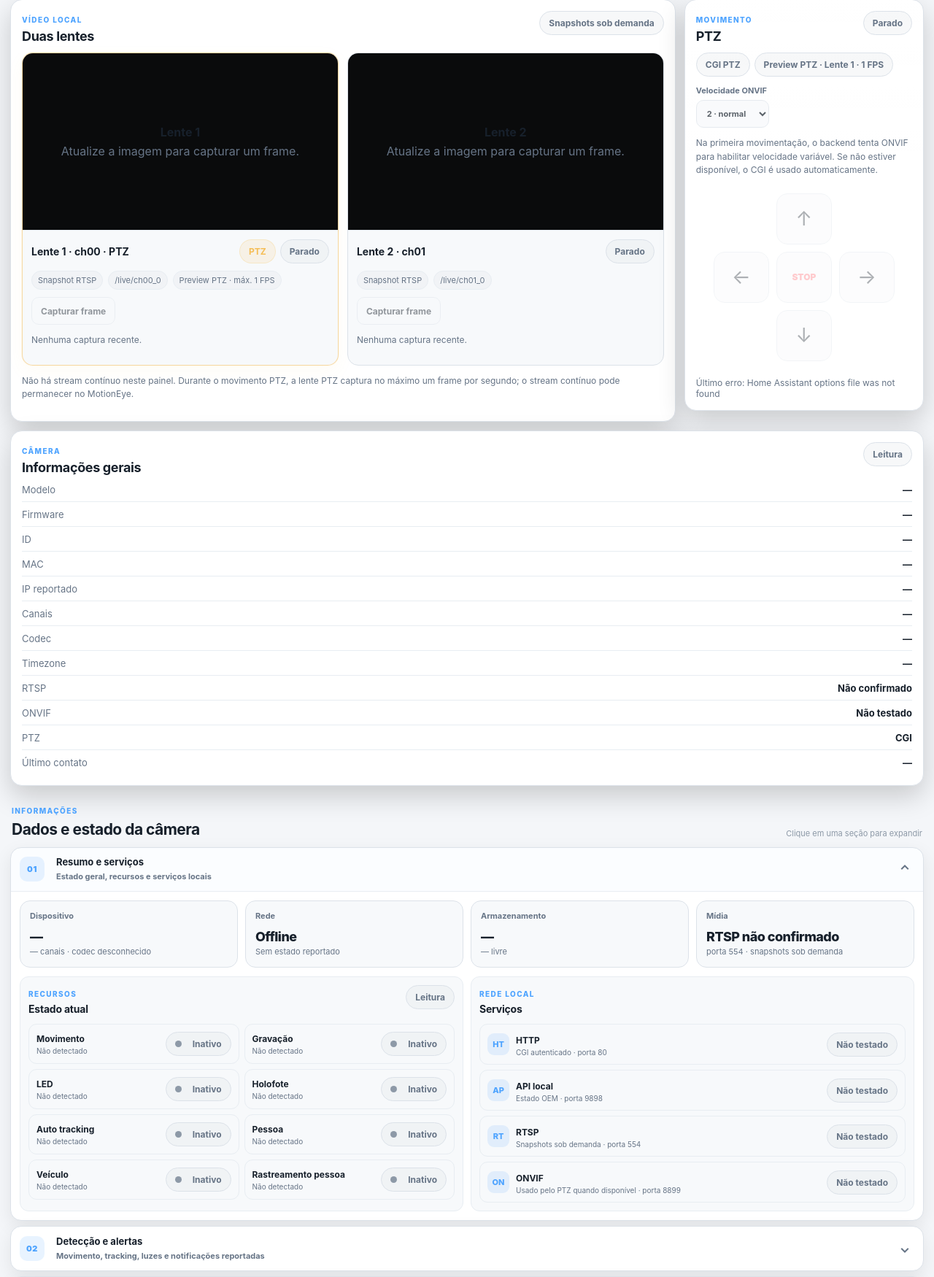
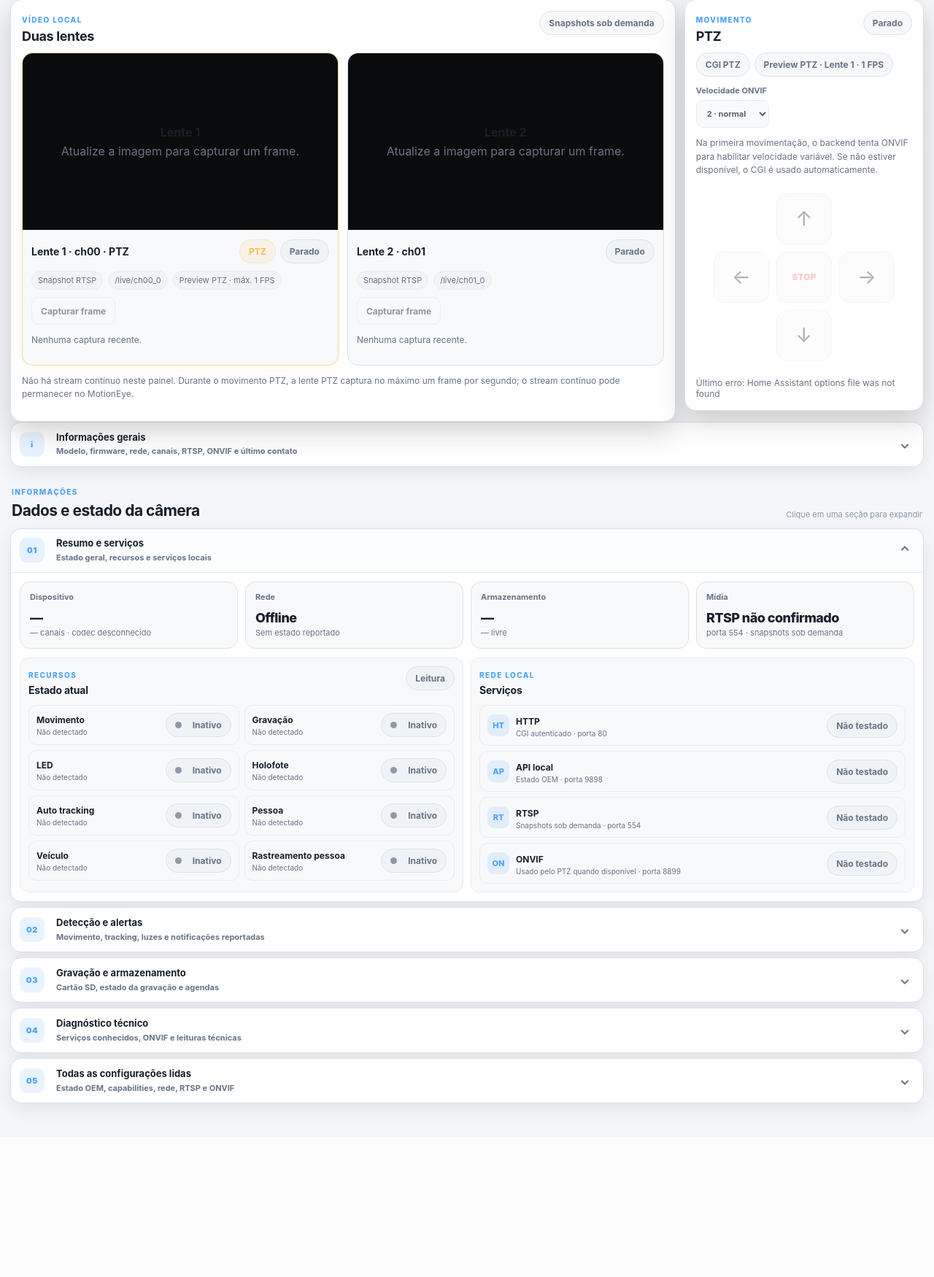
Before and after one commit to lucaslucian/ha-jooan-ptz, a Flask app: page / in a window 1280 px wide. Shown: the part 201-1951 px from the top of the page at 73% size. After the commit the page ends 1729 px from the top, so only its background shows below. Run offline with Flask 3, Linux system fonts and the light colour scheme.

Commit message:
Make general camera info collapsible

```diff
--- a/jooan_ptz/app/templates/index.html
+++ b/jooan_ptz/app/templates/index.html
@@ -141,17 +141,21 @@
           <p id="command" class="command-state" aria-live="polite"></p>
         </article>
 
-        <article class="card camera-info-card">
-          <div class="card-heading">
-            <div>
-              <span class="section-kicker">CÂMERA</span>
-              <h2>Informações gerais</h2>
-            </div>
-            <span class="badge neutral">Leitura</span>
-          </div>
+      </div>
+
+      <details class="info-accordion-item camera-info-collapse">
+        <summary>
+          <span class="accordion-icon">i</span>
+          <span class="accordion-copy">
+            <strong>Informações gerais</strong>
+            <small>Modelo, firmware, rede, canais, RTSP, ONVIF e último contato</small>
+          </span>
+          <span class="accordion-chevron">⌄</span>
+        </summary>
+        <div class="accordion-body">
           <div id="generalInfo" class="info-list"></div>
-        </article>
-      </div>
+        </div>
+      </details>
     </section>
 
     <section class="secondary-information" aria-label="Informações da câmera">
```
